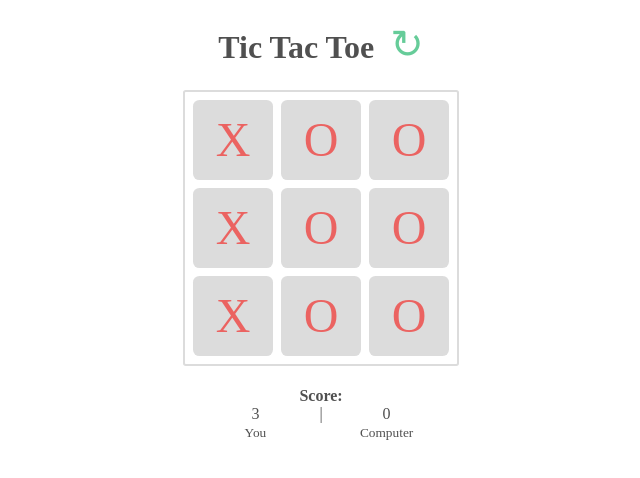
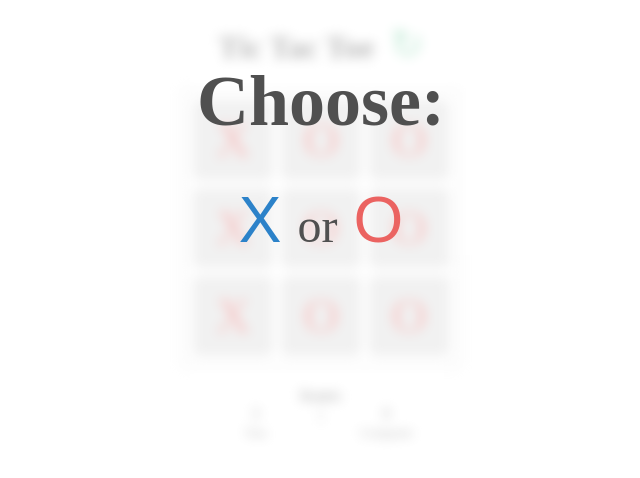
Before and after one commit to kochetkoff/tictactoe, a React app: page / in a window 1280 px wide. Shown: the whole page, without its empty margins (319-959 px from the left). Built offline with nearby package versions, Linux system fonts and the light colour scheme.

Commit message:
Conditional rendering of setup component and blur class of game component on setup phase

```diff
--- a/app/components/app.js
+++ b/app/components/app.js
@@ -3,11 +3,20 @@ import Game from "./game.js";
 import Setup from "./setup.js";
 
 class App extends Component {
+	constructor(props) {
+		super(props);
+		this.state = {
+			phase: "setup",
+		};
+	}
+
 	render(){
+		// 3 game phases: setup, game, result
+		const phase = this.state.phase;
 		return (
 			<div>
-				<Game />
-				<Setup />
+				<Game phase={phase} />
+				{phase === "setup" && <Setup />}
 			</div>
 		);
 	}
--- a/app/components/game.js
+++ b/app/components/game.js
@@ -4,8 +4,13 @@ import Statusbar from "./statusbar.js";
 import Board from "./board.js";
 
 function Game(props) {
+	const phase = props.phase;
+	let gameClass = "";
+	if (phase == "setup") {
+		gameClass = "blur";
+	}
 	return (
-		<div id="game" className="">
+		<div id="game" className={gameClass} >
 			<Title />
 			<Board />
 			<Statusbar />
--- a/app/style.css
+++ b/app/style.css
@@ -13,7 +13,7 @@ body{
   bottom: 0;
   left: 0;
   z-index: 1050;
-  display: none;
+  /* display: none; */
   outline: 0;
   background-color: rgba(255,255,255,0.6);
   font-size: 3rem;
```
